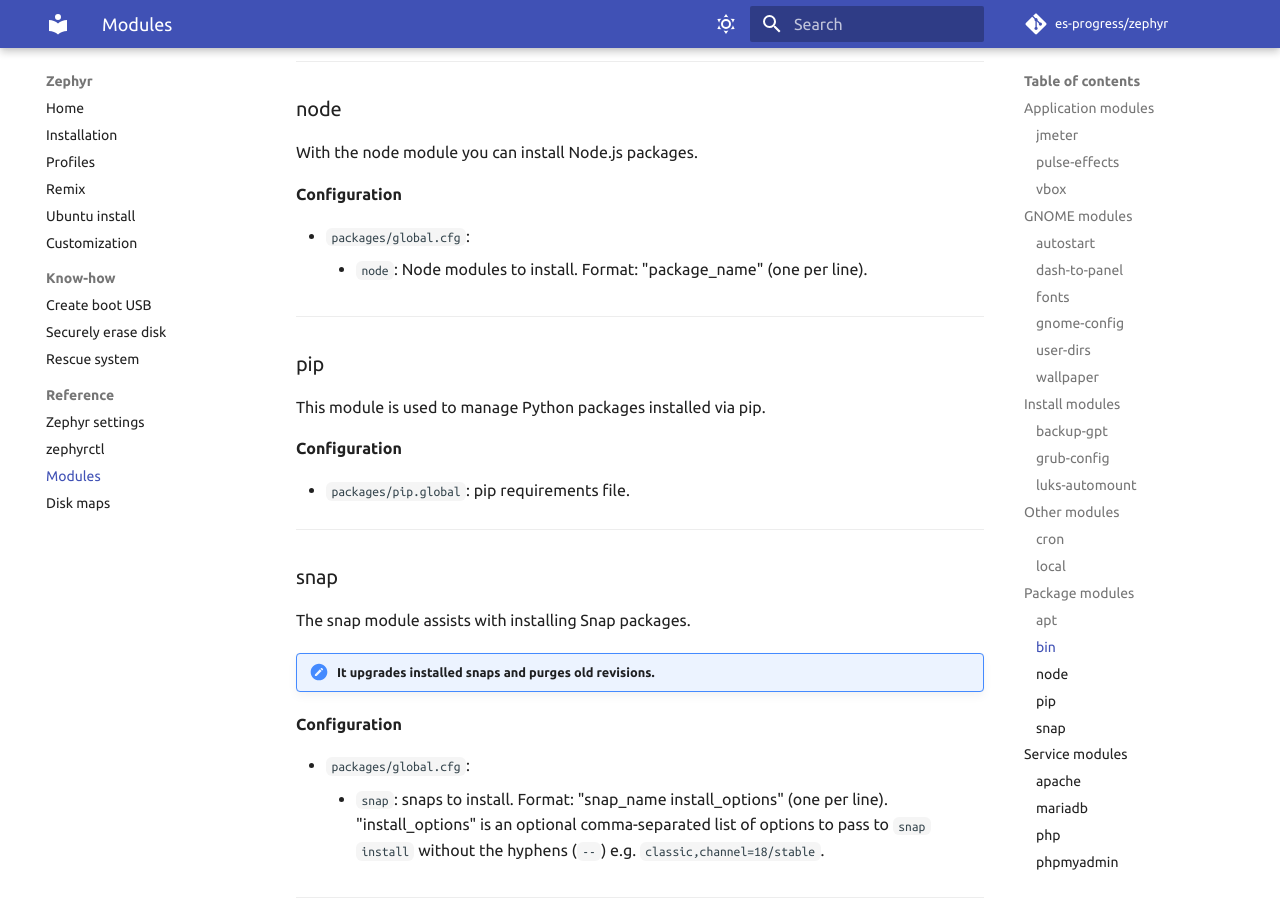
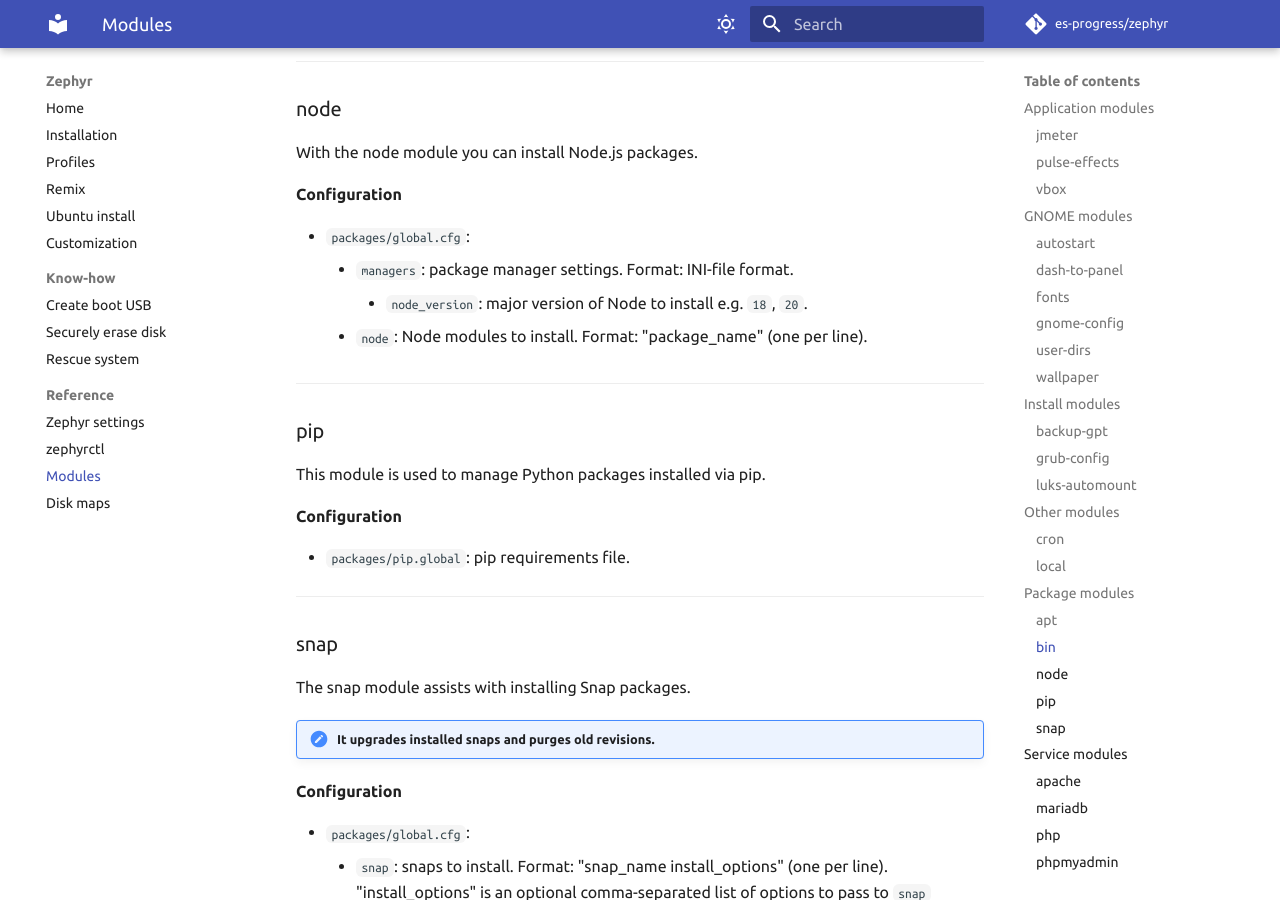
Before and after one commit to es-progress/zephyr, an MkDocs documentation site: the page built from docs/reference/modules.md, in a window 1280 px wide and 900 px high, scrolled down 7086 px. Built offline with MkDocs 1.6.1 and Material for MkDocs 9.7.7, drawn with Linux system fonts in a browser that asks for light colours; emoji names are drawn with the system emoji font; comment, search, counter and statistics services are not loaded.

Commit message:
packages/node: select node major version to install

```diff
--- a/docs/reference/modules.md
+++ b/docs/reference/modules.md
@@ -273,6 +273,8 @@ With the node module you can install Node.js packages.
 **Configuration**
 
 -   `packages/global.cfg`:
+    -   `managers`: package manager settings. Format: INI-file format.
+        -   `node_version`: major version of Node to install e.g. `18`, `20`.
     -   `node`: Node modules to install. Format: "package_name" (one per line).
 
 ---
```
Also changed, not shown: 2 other files.
